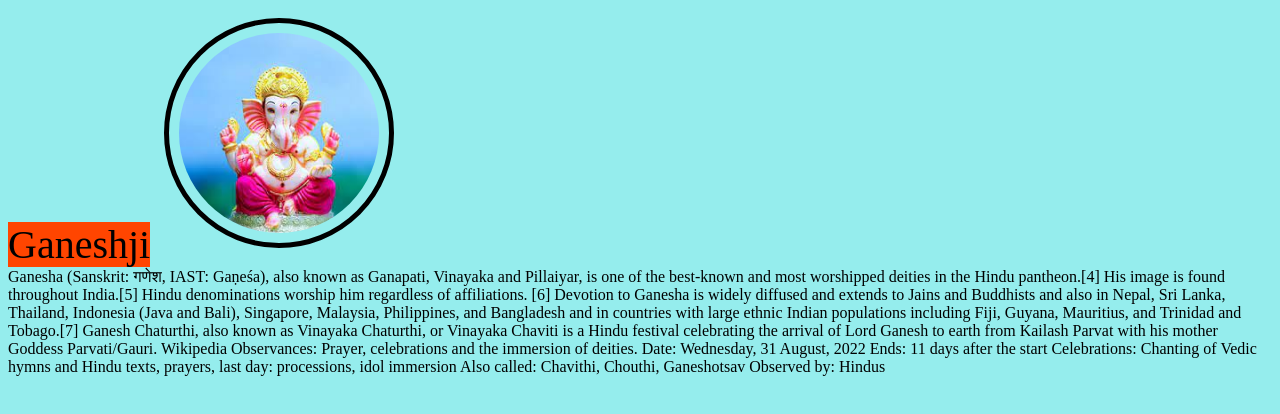
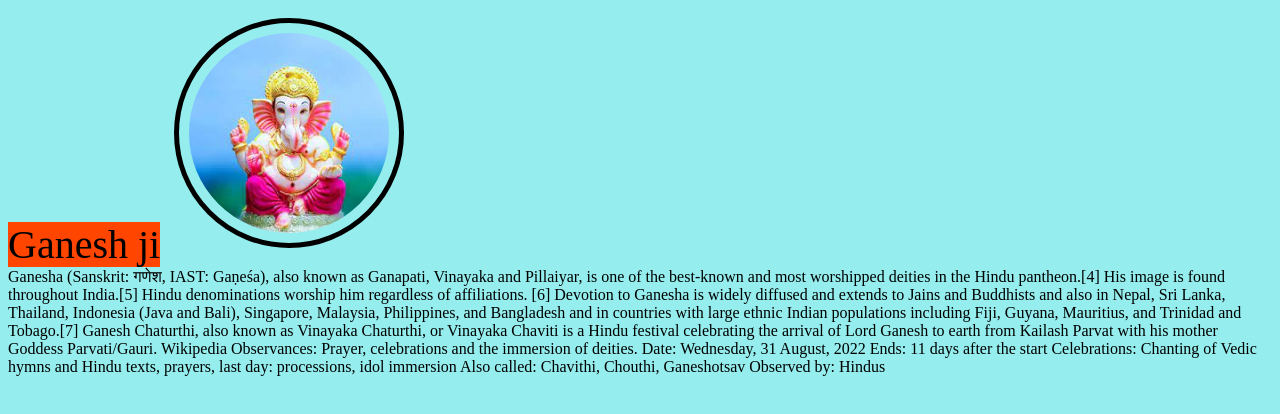
Before and after one commit to chaitanyakaremore/box-model, a plain HTML site: page index.html in a window 1280 px wide. Drawn offline with Linux system fonts and the light colour scheme.

Commit message:
name changed

```diff
--- a/index.html
+++ b/index.html
@@ -9,7 +9,7 @@
     <link rel="stylesheet" href="./css/color.css">
 </head>
 <body>
-    <span class="textblack bgcolor font">Ganeshji</span>
+    <span class="textblack bgcolor font">Ganesh ji</span>
     <img src="./image/download.jfif" alt="">
     <div>Ganesha (Sanskrit: गणेश, IAST: Gaṇeśa), also known as Ganapati, Vinayaka and Pillaiyar,
          is one of the best-known and most worshipped deities in the Hindu pantheon.[4] His image
```
